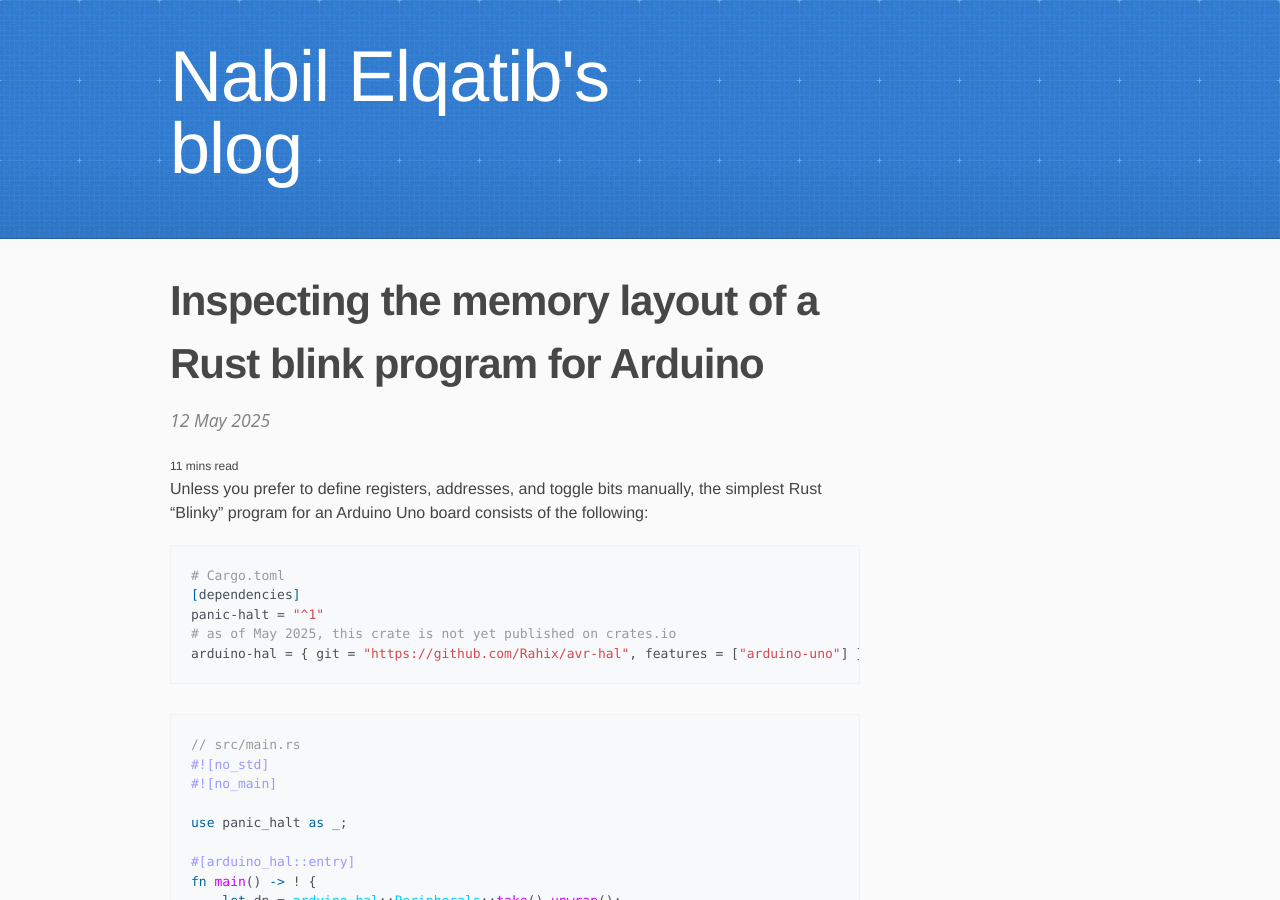
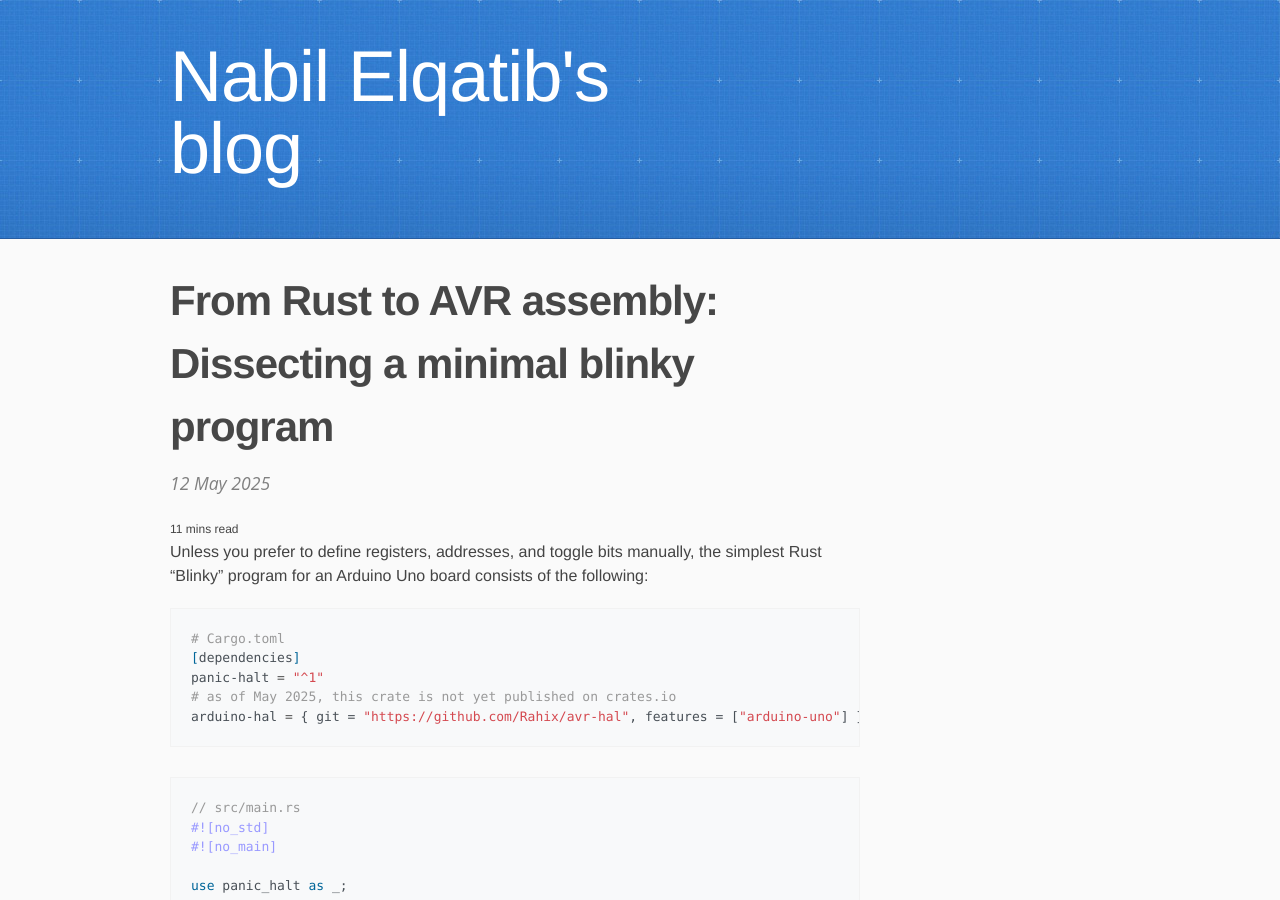
Before and after one commit to n-eq/n-eq.github.io, a Jekyll site: the page built from _posts/2025-05-10-arduino-rust-blink-program-memory.md, in a window 1280 px wide and 900 px high. Built offline with Jekyll 4.4.1, drawn with Linux system fonts in a browser that asks for light colours.

Commit message:
update post title

```diff
--- a/_posts/2025-05-10-arduino-rust-blink-program-memory.md
+++ b/_posts/2025-05-10-arduino-rust-blink-program-memory.md
@@ -1,6 +1,6 @@
 ---
 layout: post
-title: "Inspecting the memory layout of a Rust blink program for Arduino"
+title: "From Rust to AVR assembly: Dissecting a minimal blinky program"
 date: 2025-5-12 10:00:00
 tags: [rust, arduino, embedded, memory, hal, reverse-engineering, assembly]
 ---
```
